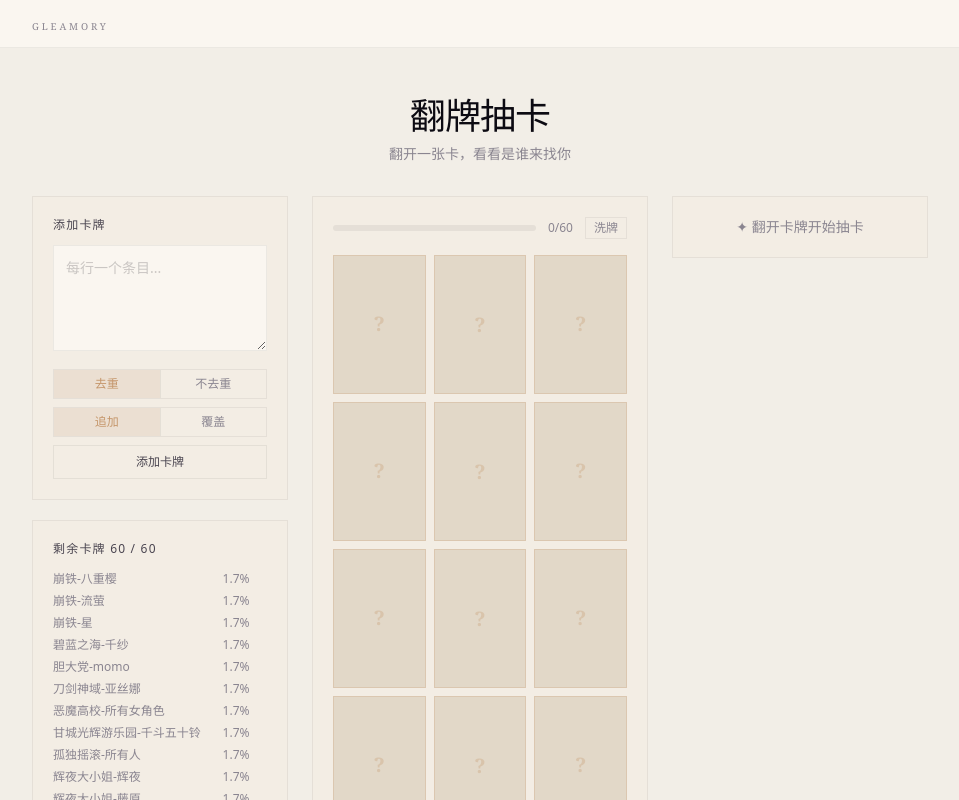
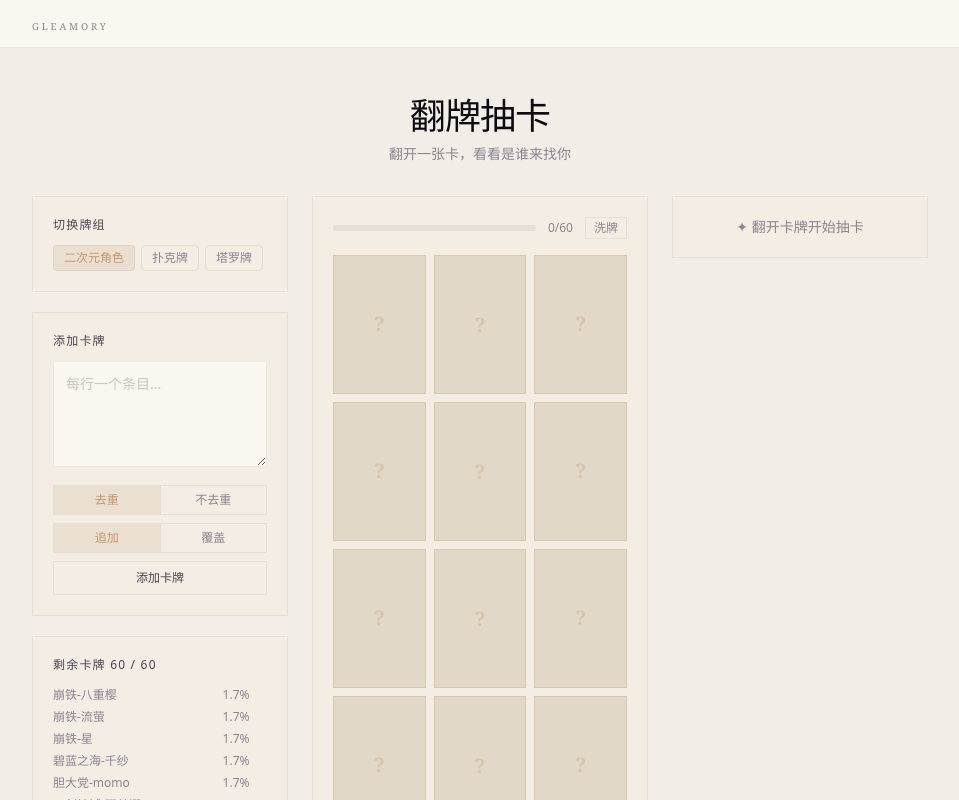
Before and after one commit to Tainiraito/Gleamory, a React (Vite) app: page /#/gacha-simulator in a window 1280 px wide. Shown: the top 800 px of the page, without its empty margins (160-1119 px from the left). Built offline with nearby package versions, Linux system fonts and the light colour scheme; a web font is replaced by a local one.

Commit message:
feat: 三组牌组预设切换
- 二次元角色（原预设，60条）
- 扑克牌（♠♥♦♣ 各13张 + 2张Joker = 54张）
- 塔罗牌（22张大牌 + 56张小牌 = 78张）
- 新增「切换牌组」面板，点击即切换并重置牌局
- sessionStorage 记录当前预设名称

```diff
--- a/src/pages/GachaSimulator.tsx
+++ b/src/pages/GachaSimulator.tsx
@@ -13,11 +13,12 @@ interface GachaState {
   history: string[]
   cardOrder: number[]
   flipped: boolean[]
+  presetName: string
 }
 
 const STORAGE_KEY = 'gacha-simulator-state'
 
-const DEFAULT_ENTRIES = [
+const ANIME_PRESET = [
   'gbc所有人', '尼尔机械纪元-2B', '魔禁-神裂火织', '刀剑神域-亚丝娜',
   '旋风管家-天王州雅典娜', '约会大作战-所有精灵', '中二病也要谈恋爱-MoriSummer',
   '恶魔高校-所有女角色', '甘城光辉游乐园-千斗五十铃', '转生史莱姆-井泽静江',
@@ -36,6 +37,28 @@ const DEFAULT_ENTRIES = [
   '终末地-庄方宜', '终末地-洁哥', '终末地-42', '鸣潮-长离',
   '鸣潮-坎特蕾拉', '鸣潮-爱弥斯',
 ]
+
+const SUITS = ['♠', '♥', '♦', '♣']
+const RANKS = ['A', '2', '3', '4', '5', '6', '7', '8', '9', '10', 'J', 'Q', 'K']
+const POKER_PRESET = SUITS.flatMap((s) => RANKS.map((r) => `${s}${r}`)).concat(['🃏Joker', '🃏Joker'])
+
+const MAJOR_ARCANA = [
+  '0愚者', 'I魔术师', 'II女祭司', 'III女皇', 'IV皇帝', 'V教皇',
+  'VI恋人', 'VII战车', 'VIII力量', 'IX隐士', 'X命运之轮',
+  'XI正义', 'XII倒吊人', 'XIII死神', 'XIV节制', 'XV恶魔',
+  'XVI高塔', 'XVII星星', 'XVIII月亮', 'XIX太阳', 'XX审判', 'XXI世界',
+]
+const TAROT_SUITS = ['权杖', '圣杯', '宝剑', '星币']
+const TAROT_RANKS = ['Ace', '2', '3', '4', '5', '6', '7', '8', '9', '10', '侍从', '骑士', '皇后', '国王']
+const MINOR_ARCANA = TAROT_SUITS.flatMap((s) => TAROT_RANKS.map((r) => `${s}${r}`))
+const TAROT_PRESET = [...MAJOR_ARCANA, ...MINOR_ARCANA]
+
+const PRESETS: Record<string, string[]> = {
+  '二次元角色': ANIME_PRESET,
+  '扑克牌': POKER_PRESET,
+  '塔罗牌': TAROT_PRESET,
+}
+const PRESET_NAMES = Object.keys(PRESETS)
 
 function shuffle<T>(arr: T[]): T[] {
   const a = [...arr]
@@ -62,11 +85,14 @@ function loadState(): GachaState {
       const history = Array.isArray(p.history) ? p.history : []
       const cardOrder = Array.isArray(p.cardOrder) ? p.cardOrder : []
       const flipped = Array.isArray(p.flipped) ? p.flipped : []
-      if (entries.length > 0) return { entries, history, cardOrder, flipped }
+      const presetName = typeof p.presetName === 'string' && PRESET_NAMES.includes(p.presetName) ? p.presetName : '二次元角色'
+      if (entries.length > 0) return { entries, history, cardOrder, flipped, presetName }
     }
   } catch { /* ignore */ }
-  const preset = DEFAULT_ENTRIES.map((n) => ({ name: n, enabled: true }))
-  return { entries: preset, history: [], cardOrder: shuffle(preset.map((_, i) => i)), flipped: new Array(preset.length).fill(false) }
+  const defaultName = '二次元角色'
+  const names = PRESETS[defaultName]
+  const preset = names.map((n) => ({ name: n, enabled: true }))
+  return { entries: preset, history: [], cardOrder: shuffle(preset.map((_, i) => i)), flipped: new Array(preset.length).fill(false), presetName: defaultName }
 }
 
 function saveState(s: GachaState) {
@@ -78,6 +104,7 @@ const GachaSimulator = () => {
   const [history, setHistory] = useState<string[]>([])
   const [cardOrder, setCardOrder] = useState<number[]>([])
   const [flipped, setFlipped] = useState<boolean[]>([])
+  const [activePreset, setActivePreset] = useState('二次元角色')
   const [entryText, setEntryText] = useState('')
   const [entryMode, setEntryMode] = useState<'append' | 'overwrite'>('append')
   const [dedupEnabled, setDedupEnabled] = useState(true)
@@ -88,14 +115,27 @@ const GachaSimulator = () => {
     setHistory(saved.history)
     setCardOrder(saved.cardOrder)
     setFlipped(saved.flipped)
+    setActivePreset(saved.presetName)
   }, [])
 
   useEffect(() => {
     if (entries.length > 0) {
-      const timer = setTimeout(() => saveState({ entries, history, cardOrder, flipped }), 300)
+      const timer = setTimeout(() => saveState({ entries, history, cardOrder, flipped, presetName: activePreset }), 300)
       return () => clearTimeout(timer)
     }
-  }, [entries, history, cardOrder, flipped])
+  }, [entries, history, cardOrder, flipped, activePreset])
+
+  const switchPreset = useCallback((name: string) => {
+    if (name === activePreset) return
+    const entryNames = PRESETS[name]
+    const newEntries = entryNames.map((n) => ({ name: n, enabled: true }))
+    setActivePreset(name)
+    setEntries(newEntries)
+    setCardOrder(shuffle(newEntries.map((_, i) => i)))
+    setFlipped(new Array(newEntries.length).fill(false))
+    setHistory([])
+    setEntryText('')
+  }, [activePreset])
 
   const rebuild = useCallback((newEntries: Entry[]) => {
     setCardOrder(shuffle(newEntries.map((_, i) => i)))
@@ -149,12 +189,13 @@ const GachaSimulator = () => {
     return () => clearTimeout(timer)
   }, [entries])
   const handleResetDefault = useCallback(() => {
-    const preset = DEFAULT_ENTRIES.map((n) => ({ name: n, enabled: true }))
+    const names = PRESETS[activePreset]
+    const preset = names.map((n) => ({ name: n, enabled: true }))
     setEntries(preset)
     setCardOrder(shuffle(preset.map((_, i) => i)))
     setFlipped(new Array(preset.length).fill(false))
     setHistory([])
-  }, [])
+  }, [activePreset])
 
   const handleRemoveEntry = useCallback((entryIdx: number) => {
     const ne = entries.filter((_, i) => i !== entryIdx)
@@ -240,6 +281,22 @@ const GachaSimulator = () => {
         <div className="flex flex-col lg:flex-row gap-6">
           {/* === Left: Add cards + Remaining === */}
           <div className="w-full lg:w-64 shrink-0 space-y-5">
+            {/* Preset switching */}
+            <div className="p-5" style={{ background: 'var(--bg-card-warm)', border: '0.5px solid var(--border-line)' }}>
+              <h2 className="text-xs uppercase tracking-widest mb-3" style={{ color: 'var(--text-secondary)' }}>切换牌组</h2>
+              <div className="flex flex-wrap gap-1.5">
+                {PRESET_NAMES.map((name) => (
+                  <button key={name} onClick={() => switchPreset(name)}
+                    className="px-2.5 py-1 text-xs transition-all cursor-pointer rounded-sm"
+                    style={{
+                      background: activePreset === name ? 'var(--accent-subtle)' : 'transparent',
+                      color: activePreset === name ? 'var(--accent-amber)' : 'var(--text-muted)',
+                      border: '0.5px solid var(--border-line)',
+                    }}>{name}</button>
+                ))}
+              </div>
+            </div>
+
             <div className="p-5" style={{ background: 'var(--bg-card-warm)', border: '0.5px solid var(--border-line)' }}>
               <h2 className="text-xs uppercase tracking-widest mb-3" style={{ color: 'var(--text-secondary)' }}>添加卡牌</h2>
               <textarea value={entryText} onChange={(e) => setEntryText(e.target.value)}
@@ -296,7 +353,7 @@ const GachaSimulator = () => {
               </div>
               <div className="flex justify-between mt-3 pt-3" style={{ borderTop: '0.5px solid var(--border-line)' }}>
                 <button onClick={handleReset} className="text-xs transition-colors hover:opacity-70 cursor-pointer" style={{ color: 'var(--text-muted)' }}>重新洗牌</button>
-                <button onClick={handleResetDefault} className="text-xs transition-colors hover:opacity-70 cursor-pointer" style={{ color: 'var(--text-muted)' }}>恢复预设</button>
+                <button onClick={handleResetDefault} className="text-xs transition-colors hover:opacity-70 cursor-pointer" style={{ color: 'var(--text-muted)' }}>重置当前</button>
               </div>
             </div>
           </div>
```
